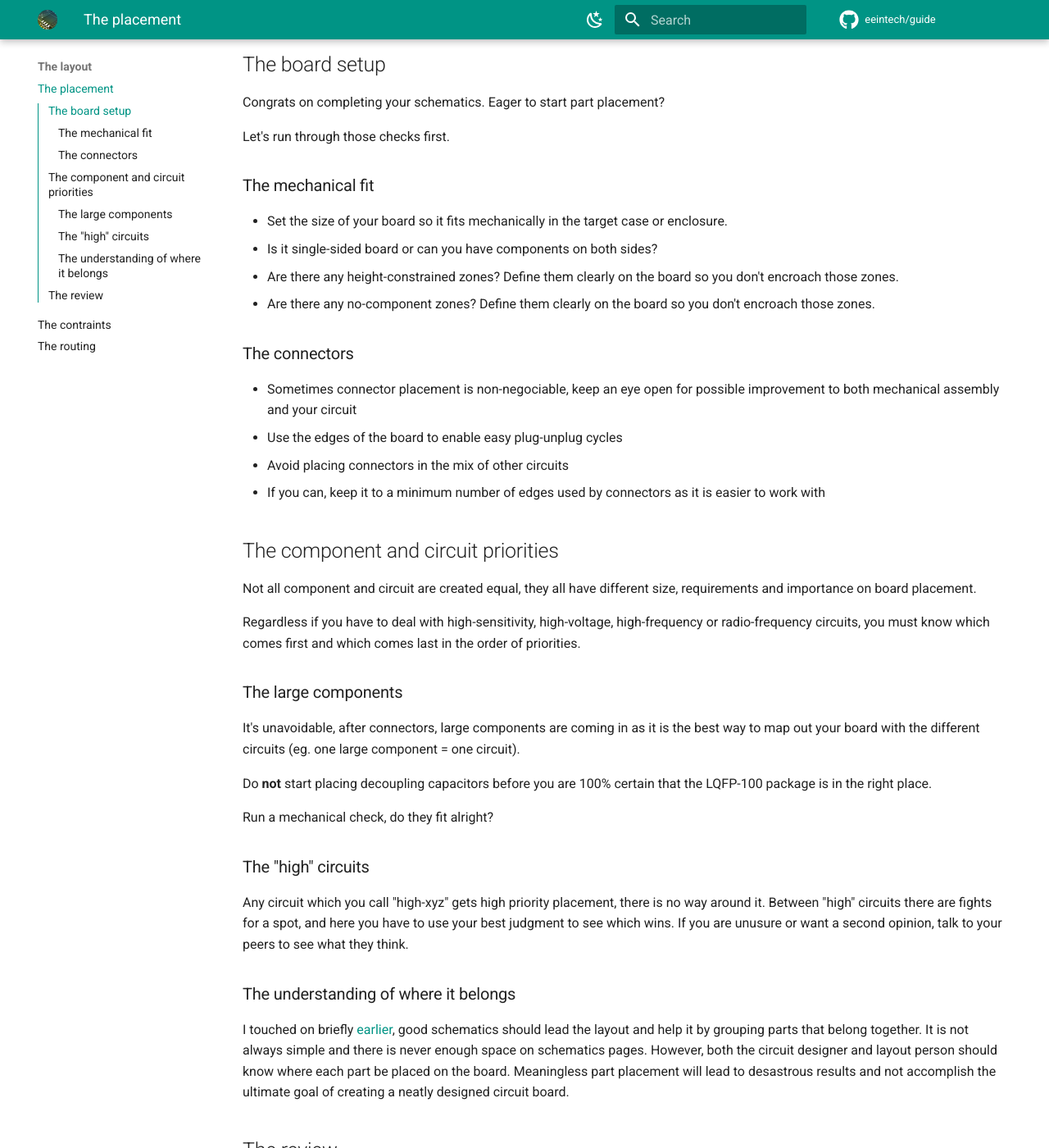
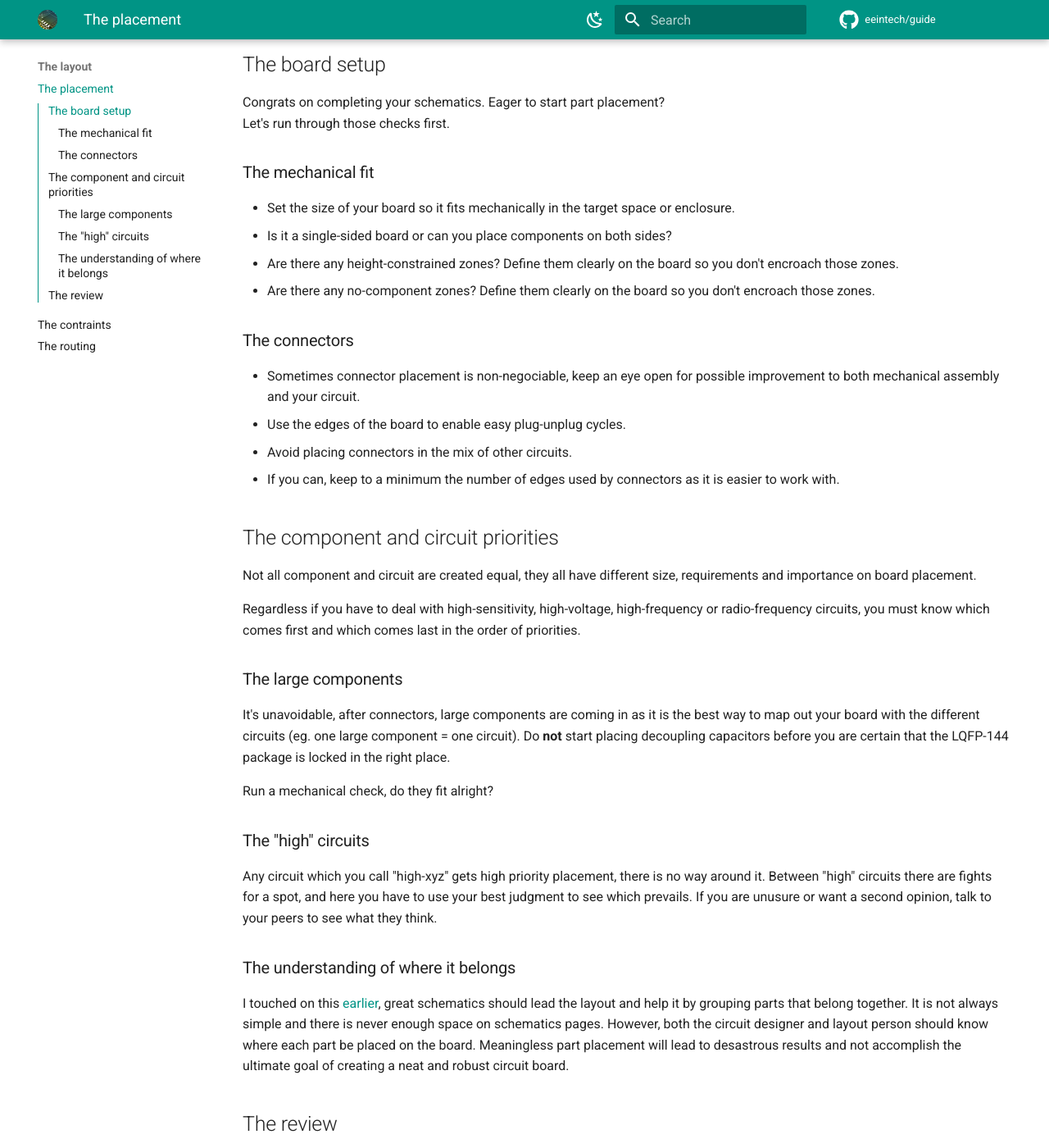
Before and after one commit to eeintech/guide, an MkDocs documentation site: the page built from docs/l_place.md, in a window 1280 px wide and 1400 px high, scrolled down 424 px. Shown: the whole window at 82% size. Built offline with MkDocs 1.6.1 and Material for MkDocs 9.7.7, drawn with Linux system fonts in a browser that asks for light colours; comment, search, counter and statistics services are not loaded; some of the changed text lies outside the part shown.

Commit message:
Clean-up layout section

```diff
--- a/docs/l_place.md
+++ b/docs/l_place.md
@@ -13,22 +13,21 @@ Easy said, super tough in reality. Let's give it a shot!
 ## The board setup
 
 Congrats on completing your schematics. Eager to start part placement?
-
 Let's run through those checks first.
 
 ### The mechanical fit
 
-* Set the size of your board so it fits mechanically in the target case or enclosure.
-* Is it single-sided board or can you have components on both sides?
+* Set the size of your board so it fits mechanically in the target space or enclosure.
+* Is it a single-sided board or can you place components on both sides?
 * Are there any height-constrained zones? Define them clearly on the board so you don't encroach those zones.
 * Are there any no-component zones? Define them clearly on the board so you don't encroach those zones.
 
 ### The connectors
 
-* Sometimes connector placement is non-negociable, keep an eye open for possible improvement to both mechanical assembly and your circuit
-* Use the edges of the board to enable easy plug-unplug cycles
-* Avoid placing connectors in the mix of other circuits
-* If you can, keep it to a minimum number of edges used by connectors as it is easier to work with
+* Sometimes connector placement is non-negociable, keep an eye open for possible improvement to both mechanical assembly and your circuit.
+* Use the edges of the board to enable easy plug-unplug cycles.
+* Avoid placing connectors in the mix of other circuits.
+* If you can, keep to a minimum the number of edges used by connectors as it is easier to work with.
 
 ## The component and circuit priorities
 
@@ -38,21 +37,19 @@ Regardless if you have to deal with high-sensitivity, high-voltage, high-frequen
 
 ### The large components
 
-It's unavoidable, after connectors, large components are coming in as it is the best way to map out your board with the different circuits (eg. one large component = one circuit).
-
-Do **not** start placing decoupling capacitors before you are 100% certain that the LQFP-100 package is in the right place.
+It's unavoidable, after connectors, large components are coming in as it is the best way to map out your board with the different circuits (eg. one large component = one circuit). Do **not** start placing decoupling capacitors before you are certain that the LQFP-144 package is locked in the right place.
 
 Run a mechanical check, do they fit alright?
 
 ### The "high" circuits
 
 Any circuit which you call "high-xyz" gets high priority placement, there is no way around it.
-Between "high" circuits there are fights for a spot, and here you have to use your best judgment to see which wins.
+Between "high" circuits there are fights for a spot, and here you have to use your best judgment to see which prevails.
 If you are unusure or want a second opinion, talk to your peers to see what they think.
 
 ### The understanding of where it belongs
 
-I touched on briefly [earlier](../s_circuit/#purposeful-part-placement), good schematics should lead the layout and help it by grouping parts that belong together. It is not always simple and there is never enough space on schematics pages. However, both the circuit designer and layout person should know where each part be placed on the board. Meaningless part placement will lead to desastrous results and not accomplish the ultimate goal of creating a neatly designed circuit board.
+I touched on this [earlier](../s_circuit/#purposeful-part-placement), great schematics should lead the layout and help it by grouping parts that belong together. It is not always simple and there is never enough space on schematics pages. However, both the circuit designer and layout person should know where each part be placed on the board. Meaningless part placement will lead to desastrous results and not accomplish the ultimate goal of creating a neat and robust circuit board.
 
 ## The review
 
```
Also changed, not shown: other parts of docs/l_place.md (+2 -2 lines), docs/l_constraint.md (+13 -7 lines), docs/l_route.md (+1 -1 lines).
